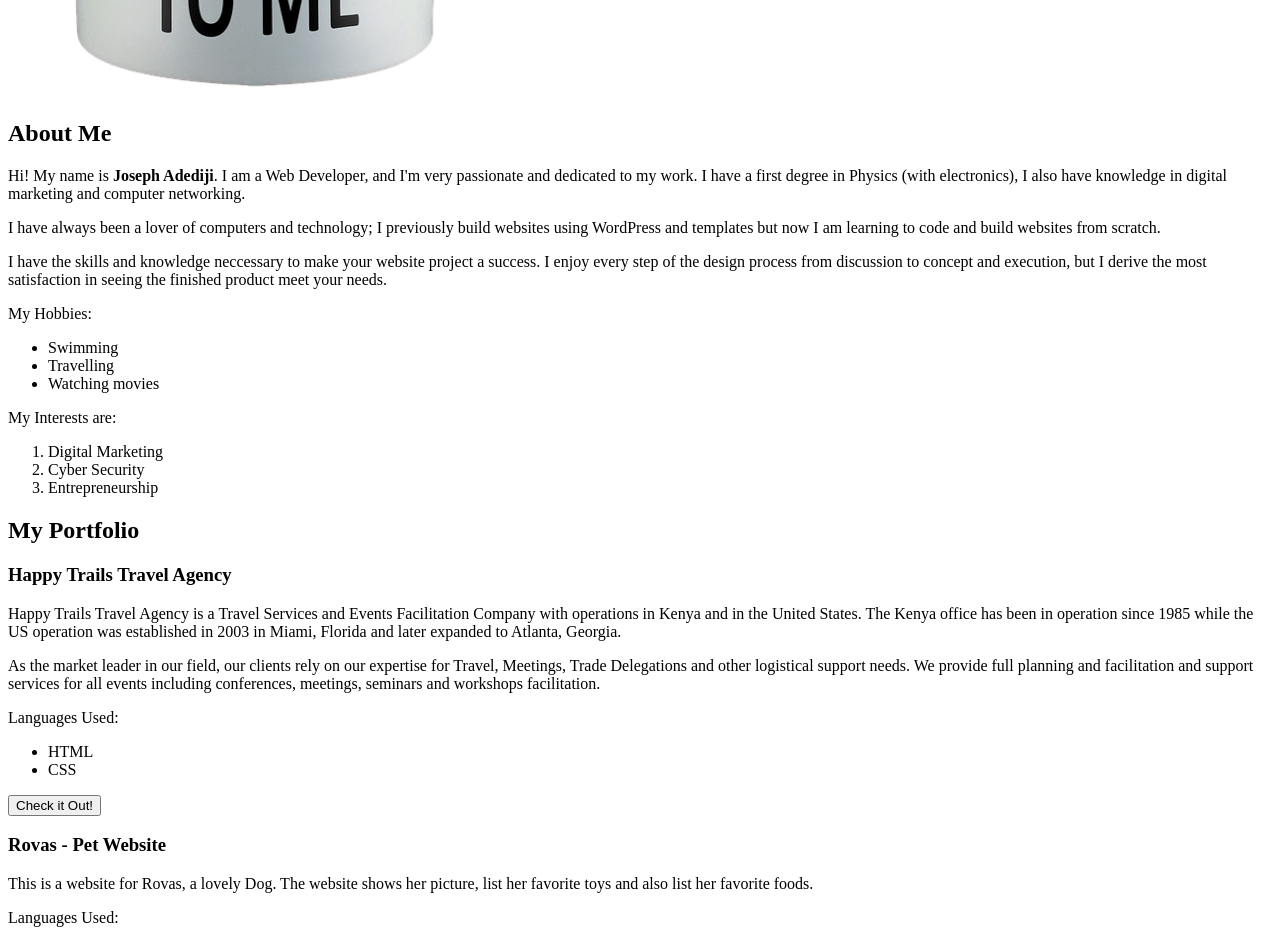
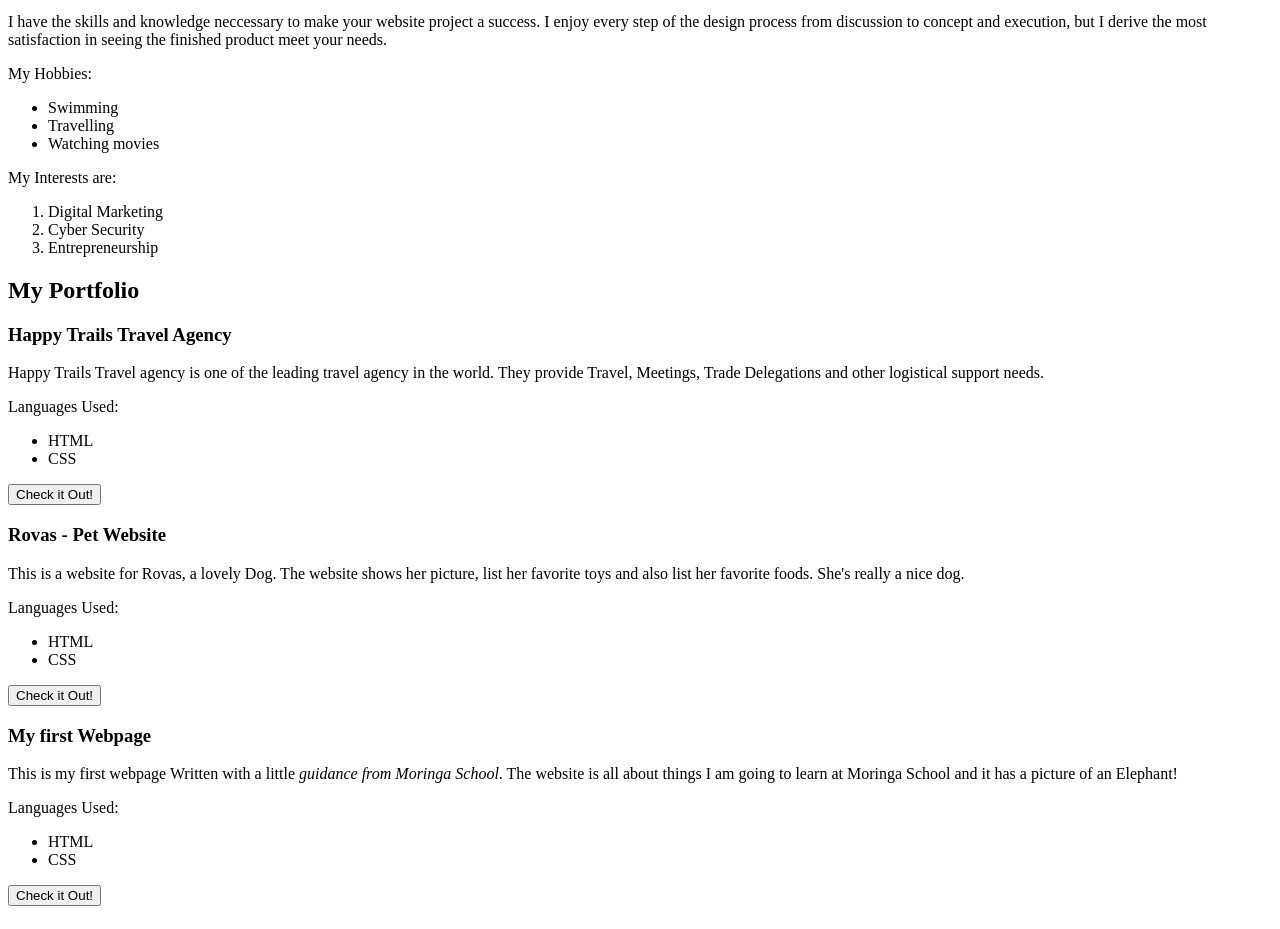
Before and after one commit to josylad/portfolio-project, a plain HTML site: page index.html in a window 1280 px wide. Shown: the part 584-1513 px from the top of the page. Drawn offline with Linux system fonts and the light colour scheme.

Commit message:
change text content on the web page

```diff
--- a/index.html
+++ b/index.html
@@ -3,17 +3,17 @@
   <head>
     <meta charset="utf-8">
     <title>Joseph Adediji's Portfolio</title>
+    <link rel="stylesheet" href="css/styles.css">
   </head>
   <body>
     <div class="navbar">
       <h1>Joseph Adediji</h1>
-      <img src="me.png" alt="picture of Joseph" width="50%">
+      <img src="me.png" alt="picture of Joseph" width="30%">
     </div>
     <h2>About Me</h2>
     <p>Hi! My name is <strong>Joseph Adediji</strong>. I am a Web Developer, and I'm very passionate and dedicated to my work. I have a first degree in Physics (with electronics), I also have knowledge in digital marketing and computer networking.</p>
     <p>I have always been a lover of computers and technology; I previously build websites using WordPress and templates but now I am learning to code and build websites from scratch.</p>
     <p>I have the skills and knowledge neccessary to make your website project a success. I enjoy every step of the design process from discussion to concept and execution, but I derive the most satisfaction in seeing the finished product meet your needs. </p>
-
     <p>My Hobbies:</p>
     <ul>
       <li>Swimming</li>
@@ -29,8 +29,7 @@
     <h2>My Portfolio</h2>
     <div class="columns">
       <h3>Happy Trails Travel Agency</h3>
-      <p>Happy Trails Travel Agency is a Travel Services and Events Facilitation Company with operations in Kenya and in the United States. The Kenya office has been in operation since 1985 while the US operation was established in 2003 in Miami, Florida and later expanded to Atlanta, Georgia.</p>
-      <p>As the market leader in our field, our clients rely on our expertise for Travel, Meetings, Trade Delegations and other logistical support needs. We provide full planning and facilitation and support services for all events including conferences, meetings, seminars and workshops facilitation.</p>
+      <p>Happy Trails Travel agency is one of the leading travel agency in the world. They provide Travel, Meetings, Trade Delegations and other logistical support needs.</p>
       <p><span class="language">Languages Used:</span></p>
       <ul>
         <li>HTML</li>
@@ -40,7 +39,7 @@
     </div>
     <div class="columns">
       <h3>Rovas - Pet Website</h3>
-      <p>This is a website for Rovas, a lovely Dog. The website shows her picture, list her favorite toys and also list her favorite foods.</p>
+      <p>This is a website for Rovas, a lovely Dog. The website shows her picture, list her favorite toys and also list her favorite foods. She's really a nice dog.</p>
       <p><span class="language">Languages Used:</span></p>
       <ul>
         <li>HTML</li>
@@ -50,7 +49,7 @@
     </div>
     <div class="columns">
       <h3>My first Webpage</h3>
-      <p>This is my first webpage Written with a little guidance from Moringa School. The website is all about things I am going to learn at Moringa School and it has a picture of an Elephant!</p>
+      <p>This is my first webpage Written with a little <em>guidance from Moringa School</em>. The website is all about things I am going to learn at Moringa School and it has a picture of an Elephant!</p>
       <p><span class="language">Languages Used:</span></p>
       <ul>
         <li>HTML</li>
```
